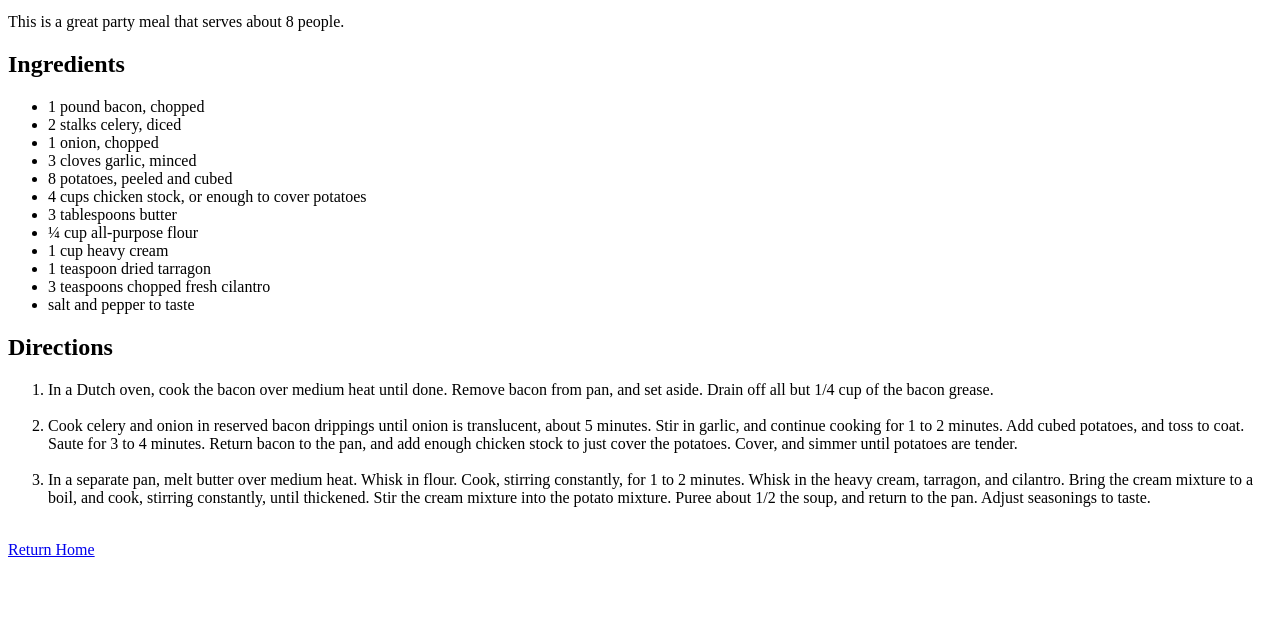
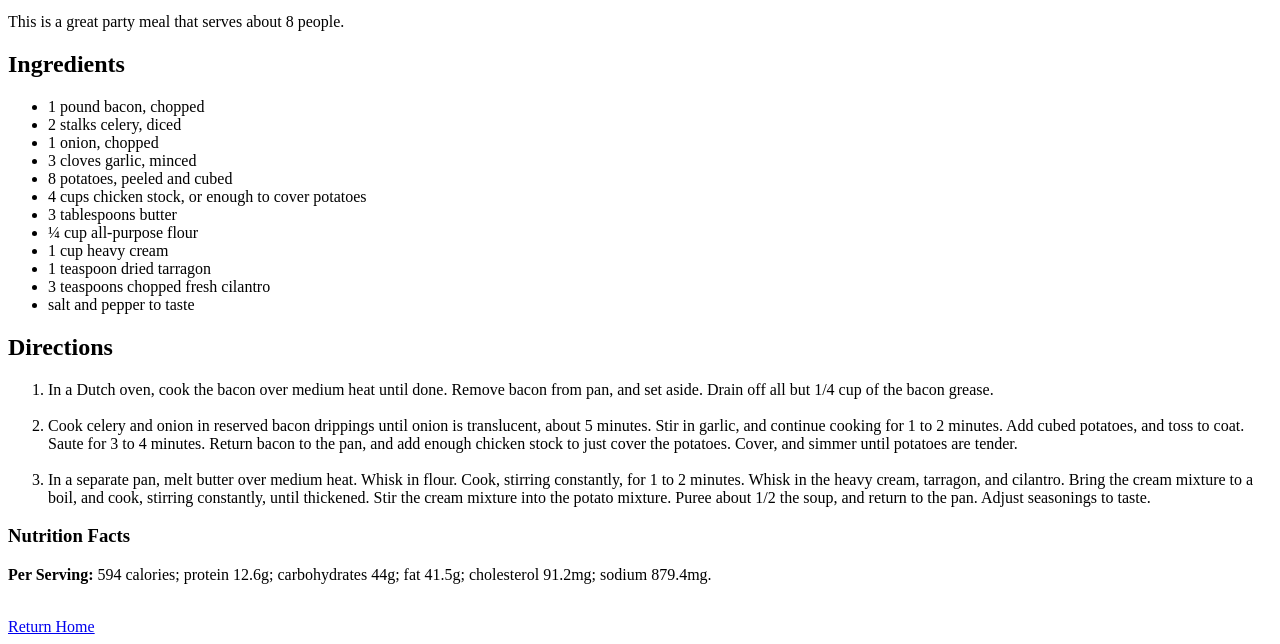
Before and after one commit to Cinnlight/odin-recipies, a plain HTML site: page recipes/potato-soup.html in a window 1280 px wide. Shown: the part 621-1265 px from the top of the page. Before the commit the page ends 1188 px from the top, so only its background shows below. Drawn offline with Linux system fonts and the light colour scheme.

Commit message:
Add nutrition facts

```diff
--- a/recipes/potato-soup.html
+++ b/recipes/potato-soup.html
@@ -51,6 +51,11 @@
         mixture into the potato mixture. Puree about 1/2 the soup, and
         return to the pan. Adjust seasonings to taste.</li>
     </ol>
+
+    <h3>Nutrition Facts</h3>
+      <p><strong>Per Serving:</strong> 594 calories; protein 12.6g; carbohydrates
+      44g; fat 41.5g; cholesterol 91.2mg; sodium 879.4mg.</p>
+
     <br>
     <a href="../index.html">Return Home</a>
   </body>
```
